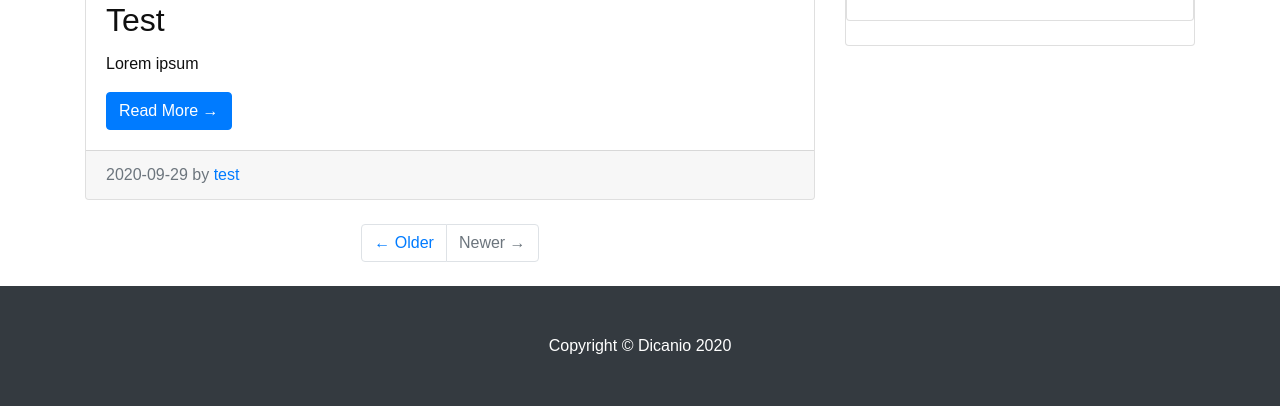
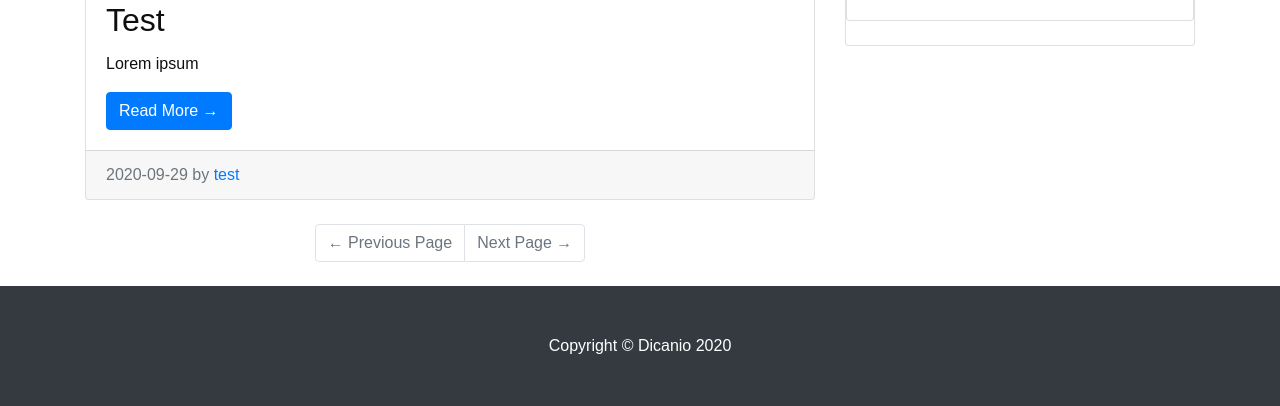
Before and after one commit to dicani0/CMS, a PHP site: page /index.php in a window 1280 px wide. Shown: the part 657-1063 px from the top of the page. Run offline with PHP 8.4, Linux system fonts and the light colour scheme; data comes from the database, SQL or seed files in the repository.

Commit message:
pagination

```diff
--- a/components/funcs.php
+++ b/components/funcs.php
@@ -71,6 +71,14 @@ function getAllPosts()
 {
     global $connection;
     $query = 'SELECT * FROM posts';
+    $select_all_posts_query = mysqli_query($connection, $query);
+    return $select_all_posts_query;
+}
+
+function getAllPostsLimited($offset, $count)
+{
+    global $connection;
+    $query = "SELECT * FROM posts LIMIT $offset, $count";
     $select_all_posts_query = mysqli_query($connection, $query);
     return $select_all_posts_query;
 }
--- a/index.php
+++ b/index.php
@@ -1,6 +1,11 @@
 <?php
 include "components/header.php";
 include "components/nav.php";
+if (isset($_GET['page'])) {
+  $page = $_GET['page'];
+} else {
+  $page = 1;
+}
 if (isset($_POST['login'])) {
   $user = logInUser($_POST['username'], $_POST['password']);
   if ($user == NULL) {
@@ -26,7 +31,7 @@ if (isset($_POST['register'])) {
 ?>
 
 <!-- Page Content -->
-<div class="container">
+<div class="container stretch">
 
   <div class="row">
 
@@ -40,7 +45,8 @@ if (isset($_POST['register'])) {
       if (isset($_POST['search_posts'])) {
         $posts = getPostsByFilter($_POST['filter']);
       } else {
-        $posts = getAllPosts();
+        $posts = getAllPostsLimited(($page - 1) * 5, 5);
+        $nextPagePosts = mysqli_fetch_assoc(getAllPostsLimited($page * 5, 5));
       }
 
       if (isset($_GET['category'])) {
@@ -67,16 +73,18 @@ if (isset($_POST['register'])) {
           </div>
 
       <?php }
-      } ?>
+      }
+      $postsCount = mysqli_num_rows($posts);
+      ?>
 
 
       <!-- Pagination -->
       <ul class="pagination justify-content-center mb-4">
-        <li class="page-item">
-          <a class="page-link" href="#">&larr; Older</a>
+        <li class="page-item <?= ($page == 1) ? 'disabled' : '' ?>">
+          <a class="page-link" href="?page=<?= $page - 1 ?>">&larr; Previous Page</a>
         </li>
-        <li class="page-item disabled">
-          <a class="page-link" href="#">Newer &rarr;</a>
+        <li class="page-item <?= ($nextPagePosts == NULL) ? 'disabled' : '' ?>">
+          <a class="page-link" href="?page=<?= $page + 1 ?>">Next Page &rarr;</a>
         </li>
       </ul>
 
```
